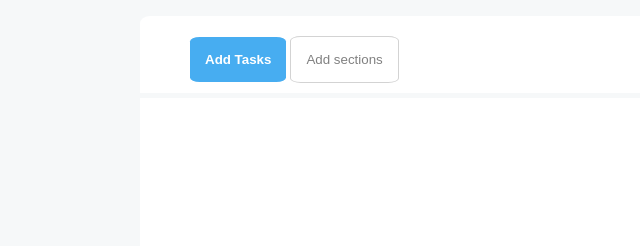
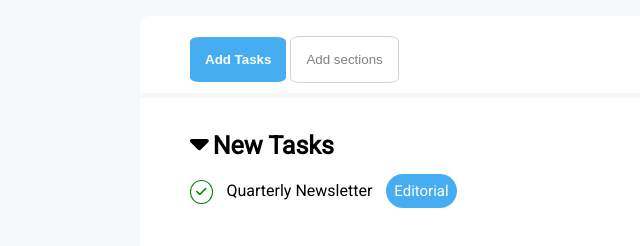
Before and after one commit to giacomofigus/html-css-toboolist, a plain HTML site: page index.html in a window 1280 px wide. Shown: the part 110-356 px from the top of the page, without its empty margins (0-640 px from the left). Drawn offline with Linux system fonts and the light colour scheme.

Commit message:
New-Tasks

```diff
--- a/index.html
+++ b/index.html
@@ -5,6 +5,9 @@
     <meta name="viewport" content="width=device-width, initial-scale=1.0">
     <title>tobolist</title>
     <link rel="stylesheet" href="style.css">
+
+    <link rel="stylesheet" href="https://cdnjs.cloudflare.com/ajax/libs/font-awesome/6.4.2/css/all.min.css" integrity="sha512-z3gLpd7yknf1YoNbCzqRKc4qyor8gaKU1qmn+CShxbuBusANI9QpRohGBreCFkKxLhei6S9CQXFEbbKuqLg0DA==" crossorigin="anonymous" referrerpolicy="no-referrer" />
+
     <link href="https://fonts.googleapis.com/css2?family=DM+Sans:opsz@9..40&family=Outfit&family=Poppins&family=Roboto&family=Rubik&display=swap" rel="stylesheet">
 </head>
 <body>
@@ -24,6 +27,20 @@
         </div>
 
         <hr>
+
+        <section>
+            <i class="fa-solid fa-caret-down" id="caret"></i>
+            <h3>New Tasks</h3>
+            <div class="check-cross-desc">
+                <p>
+                    <i class="fa-solid fa-check" id="check"></i>
+                    Quarterly Newsletter
+                    <span class="editorial">
+                        Editorial
+                    </span>
+                </p>
+            </div>
+        </section>
     </main>
 
 
--- a/style.css
+++ b/style.css
@@ -42,9 +42,7 @@ main{
 div input[type="button"]{
     margin-top: 20px;
     padding: 15px;
-
     text-align: center;
-
     border-radius: 10% ;
 }
 
@@ -75,3 +73,39 @@ hr{
     border: none;
     margin-top: 10px;
 }
+
+section{
+    margin-left: 50px;
+    margin-top: 30px;
+}
+
+#caret{
+    font-size: 30px;
+}
+
+h3{
+    display: inline-block;
+    font-size: 25px;
+}
+
+#check{
+    font-size: 12px;
+    color: green;
+    border: 1px solid green;
+    border-radius: 100%;
+    padding: 5px;
+    margin-right: 10px;
+}
+
+.check-cross-desc{
+    margin-top: 20px;
+}
+
+.editorial{
+    background-color: #47ADF1;
+    color: white;
+    padding: 8px;
+    border-radius: 40px;
+    font-size: 15px;
+    margin-left: 10px;
+}
```
